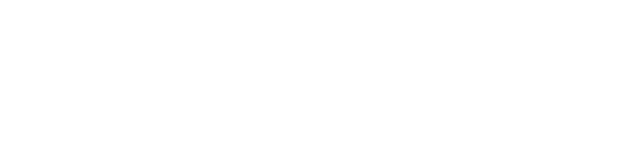
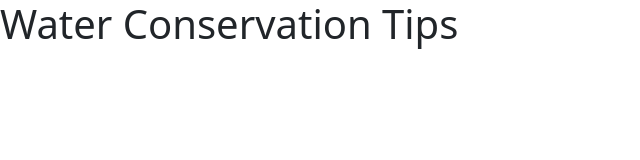
Before and after one commit to ClayAucoin/water-project, a plain HTML site: page index.html in a window 1280 px wide. Shown: the whole page, without its empty margins (0-640 px from the left). Drawn offline with nearby package versions, Linux system fonts and the light colour scheme.

Commit message:
he title

```diff
--- a/index.html
+++ b/index.html
@@ -13,7 +13,7 @@
 </head>
 <body>
     <div class=".container-fluid">
-
+        <h1>Water Conservation Tips</h1>
     </div>
 </body>
 </html>
```
